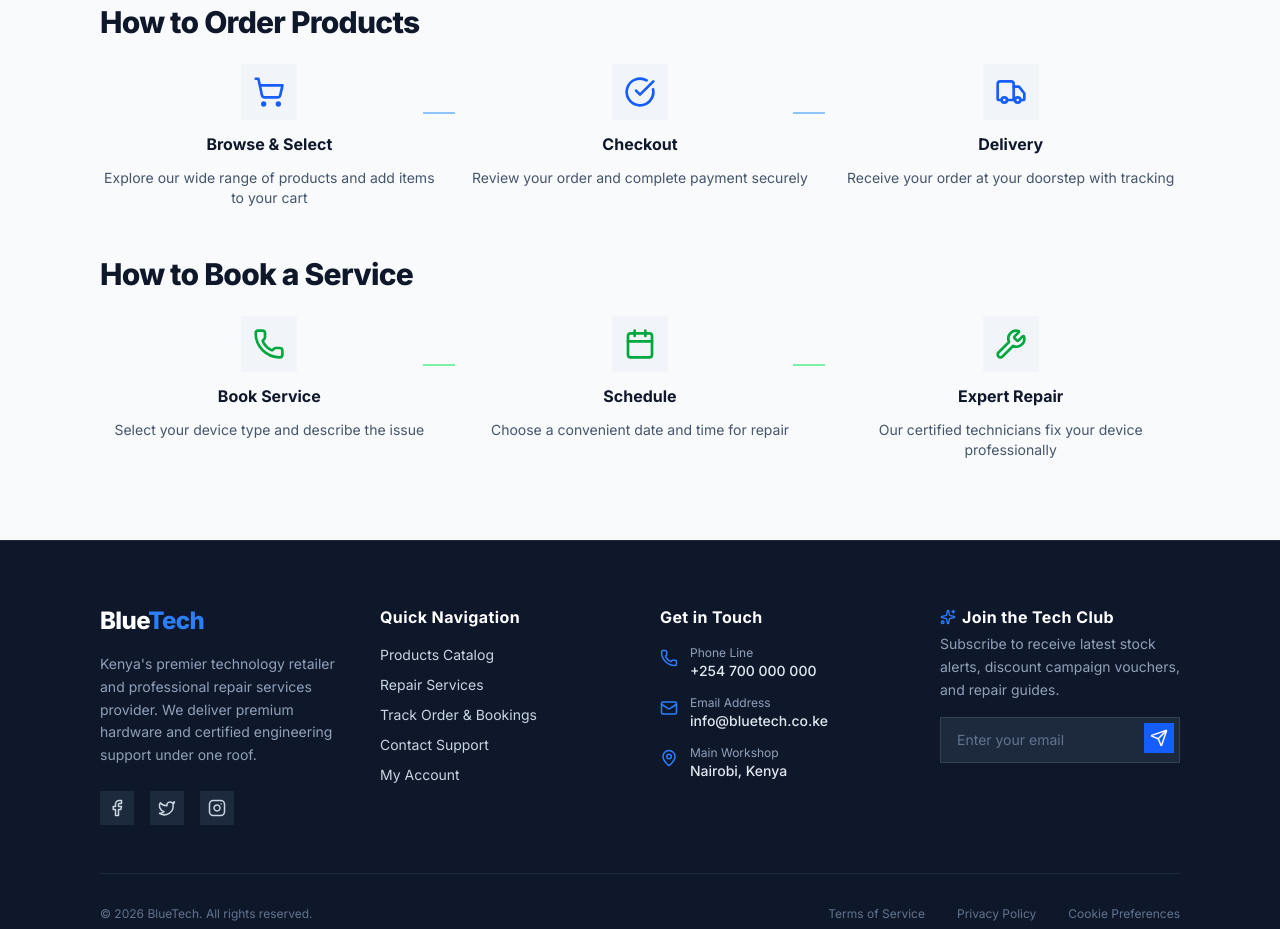
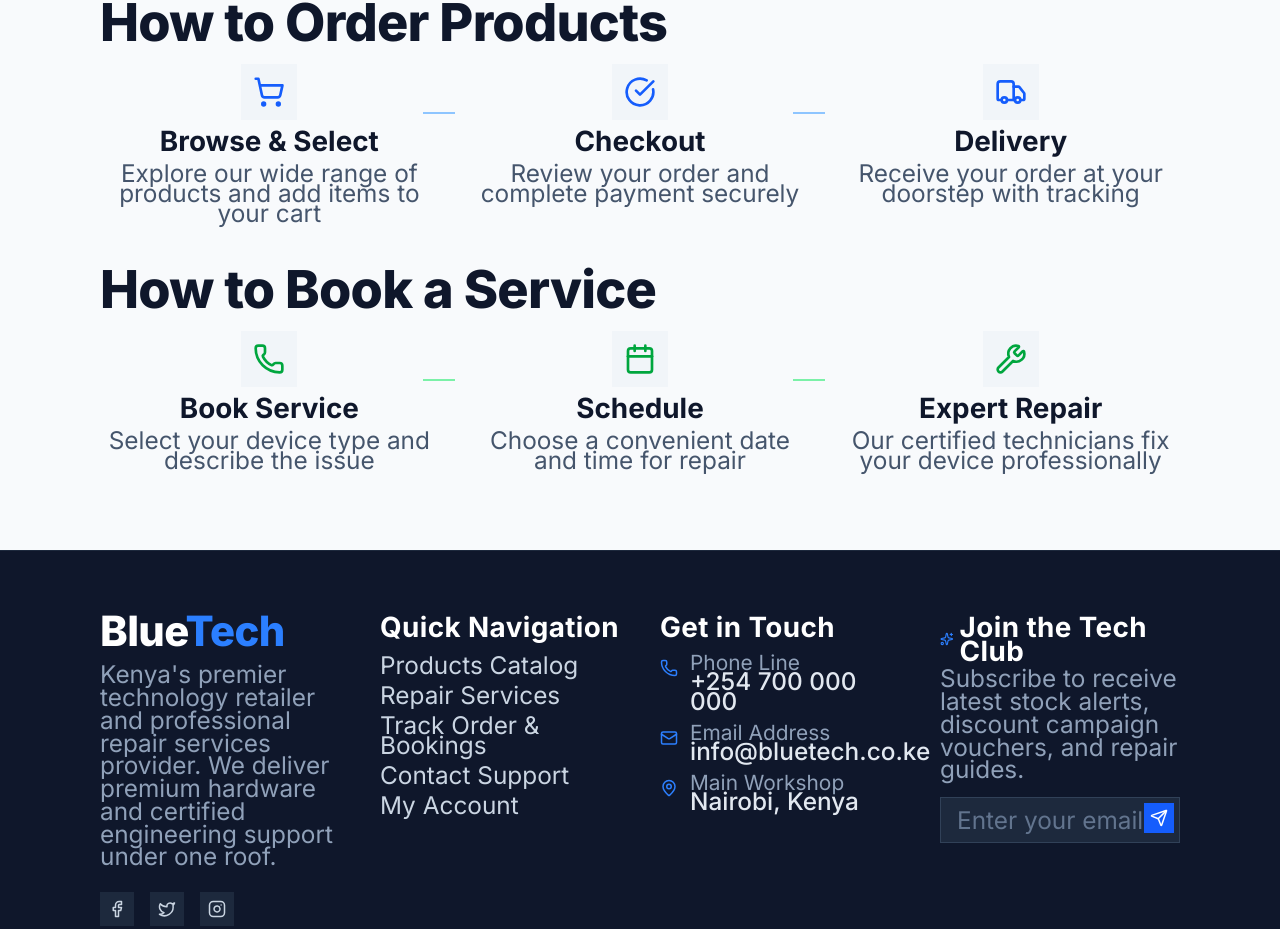
Before and after one commit to bluetech254/bluetech, a React (Vite) app in the folder client/: page / in a window 1280 px wide. Shown: the part 1200-2129 px from the top of the page. Built offline with nearby package versions, Linux system fonts and the light colour scheme; no server answers.

Commit message:
Fix Vercel font loading causing component height increase

```diff
--- a/client/index.html
+++ b/client/index.html
@@ -4,6 +4,9 @@
     <meta charset="UTF-8" />
     <meta name="viewport" content="width=device-width, initial-scale=1.0" />
     <title>BlueTech - Electronics Shop & Repair</title>
+    <link rel="preconnect" href="https://fonts.googleapis.com" />
+    <link rel="preconnect" href="https://fonts.gstatic.com" crossorigin />
+    <link href="https://fonts.googleapis.com/css2?family=Inter:wght@300;400;500;600;700;800&family=JetBrains+Mono:wght@400;500;700&display=block" rel="stylesheet" />
   </head>
   <body>
     <div id="root"></div>
--- a/client/src/index.css
+++ b/client/src/index.css
@@ -1,4 +1,3 @@
-@import url('https://fonts.googleapis.com/css2?family=Inter:wght@300;400;500;600;700;800&family=JetBrains+Mono:wght@400;500;700&display=swap');
 @import "tailwindcss";
 
 @theme {
@@ -14,11 +13,22 @@
     color: #0f172a; /* slate-900 */
     -webkit-font-smoothing: antialiased;
     -moz-osx-font-smoothing: grayscale;
+    font-size-adjust: 0.95;
+    line-height: 1.5;
   }
 
   * {
     @apply transition-colors duration-200;
     border-radius: 0 !important;
+  }
+
+  h1, h2, h3, h4, h5, h6 {
+    line-height: 1.2;
+    font-size-adjust: 0.95;
+  }
+
+  p, span, div {
+    font-size-adjust: 0.95;
   }
 }
 
```
